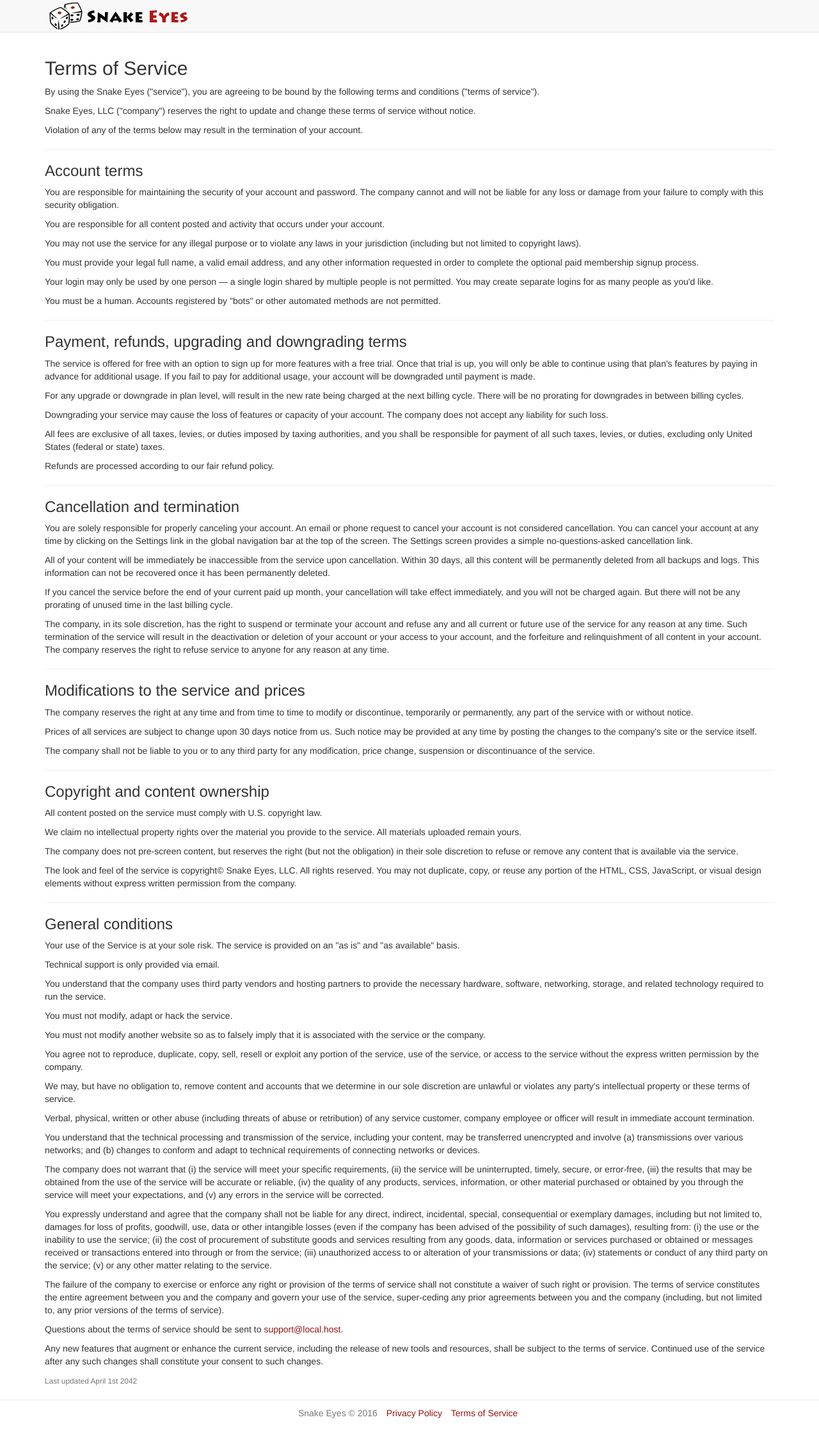
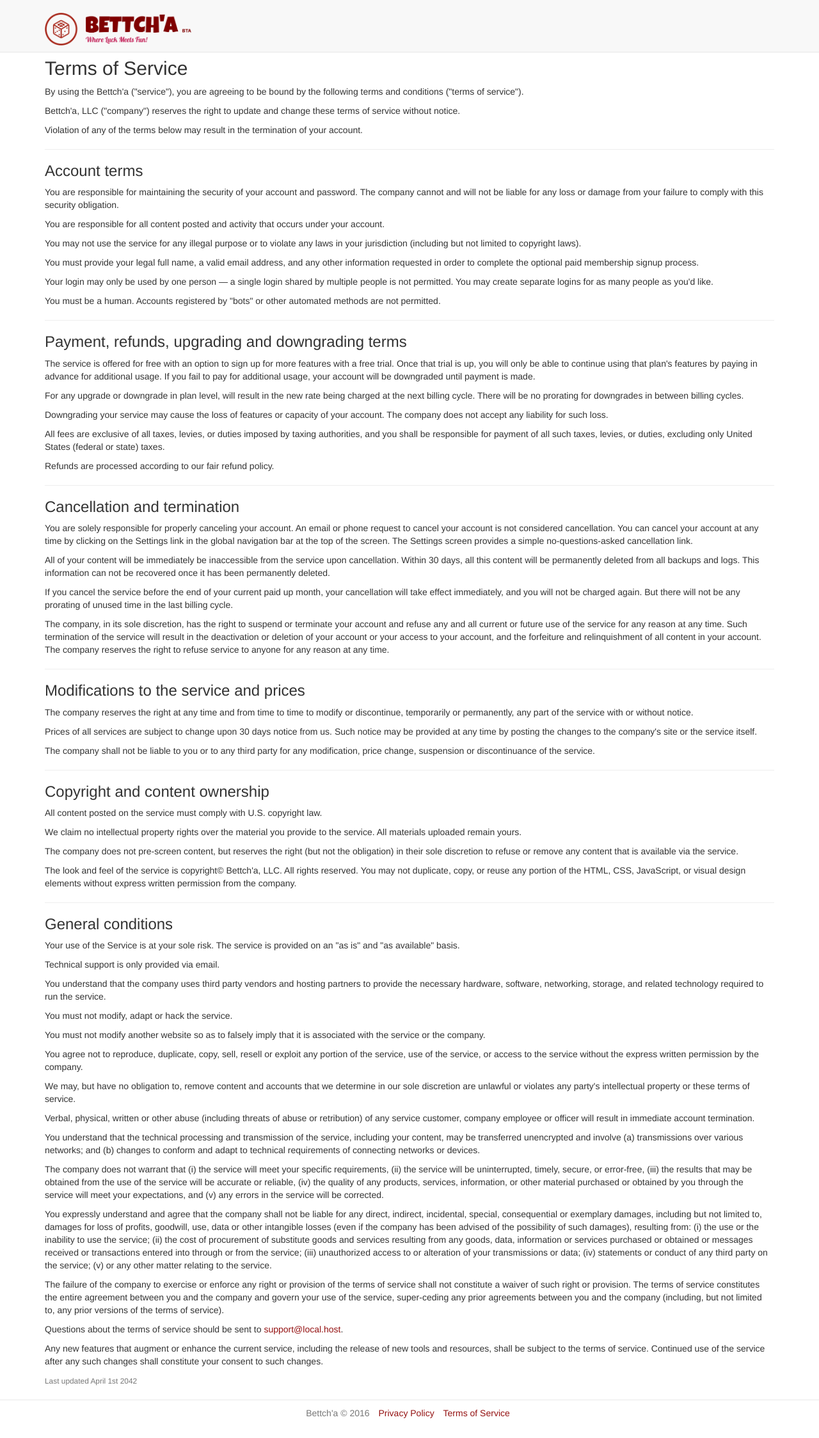
Before and after one commit to gourabdg47/Bettch-a, a Flask app: page /terms in a window 1280 px wide. Shown: the whole page at 64% size. Run offline with Flask 2, Linux system fonts and the light colour scheme; some libraries are stand-ins or nearby versions.

Commit message:
Custom logo added

```diff
--- a/bettch_core/blueprints/page/templates/page/terms.html
+++ b/bettch_core/blueprints/page/templates/page/terms.html
@@ -5,11 +5,11 @@
 
 {% block body %}
     <p>
-      By using the Snake Eyes ("service"), you are agreeing to be bound by the
+      By using the Bettch'a ("service"), you are agreeing to be bound by the
       following terms and conditions ("terms of service").
     </p>
     <p>
-      Snake Eyes, LLC ("company") reserves the right to update and change these
+      Bettch'a, LLC ("company") reserves the right to update and change these
       terms of service without notice.
     </p>
     <p>
@@ -142,7 +142,7 @@
       that is available via the service.
     </p>
     <p>
-      The look and feel of the service is copyright&copy; Snake Eyes, LLC.
+      The look and feel of the service is copyright&copy; Bettch'a, LLC.
       All rights reserved. You may not duplicate, copy, or reuse any portion
       of the HTML, CSS, JavaScript, or visual design elements without express
       written permission from the company.
--- a/bettch_core/templates/layouts/base.html
+++ b/bettch_core/templates/layouts/base.html
@@ -35,9 +35,10 @@
             <span class="icon-bar"></span>
           </button>
           <a href="{{ url_for('page.home') }}">
-            <img src="{{ url_for('static', filename='images/snake-eyes.jpg') }}"
+            <img src="{{ url_for('static', filename='images/bettcha-logo2.png') }}"
                  class="img-responsive"
-                 width="229" height="50" title="Snake Eyes" alt="Snake Eyes"/>
+                 width="229" height="50" title="Bettch'a" alt="Bettch'a"
+                 style="padding-top: 20px; padding-bottom: 10px;"/>
           </a>
         </div>
       </div>
@@ -51,7 +52,7 @@
     <footer class="footer text-center">
       <div class="container">
         <ul class="list-inline">
-          <li class="text-muted">Snake Eyes &copy; 2016</li>
+          <li class="text-muted">Bettch'a &copy; 2016</li>
           <li><a href="{{ url_for('page.privacy') }}">Privacy Policy</a></li>
           <li><a href="{{ url_for('page.terms') }}">Terms of Service</a></li>
         </ul>
```
Also changed, not shown: bettch_core/static/images/bettcha-logo2.png (added), bettch_core/static/images/bettcha_logo.png (added), bettch_core/static/images/snake-eyes.jpg (deleted).
